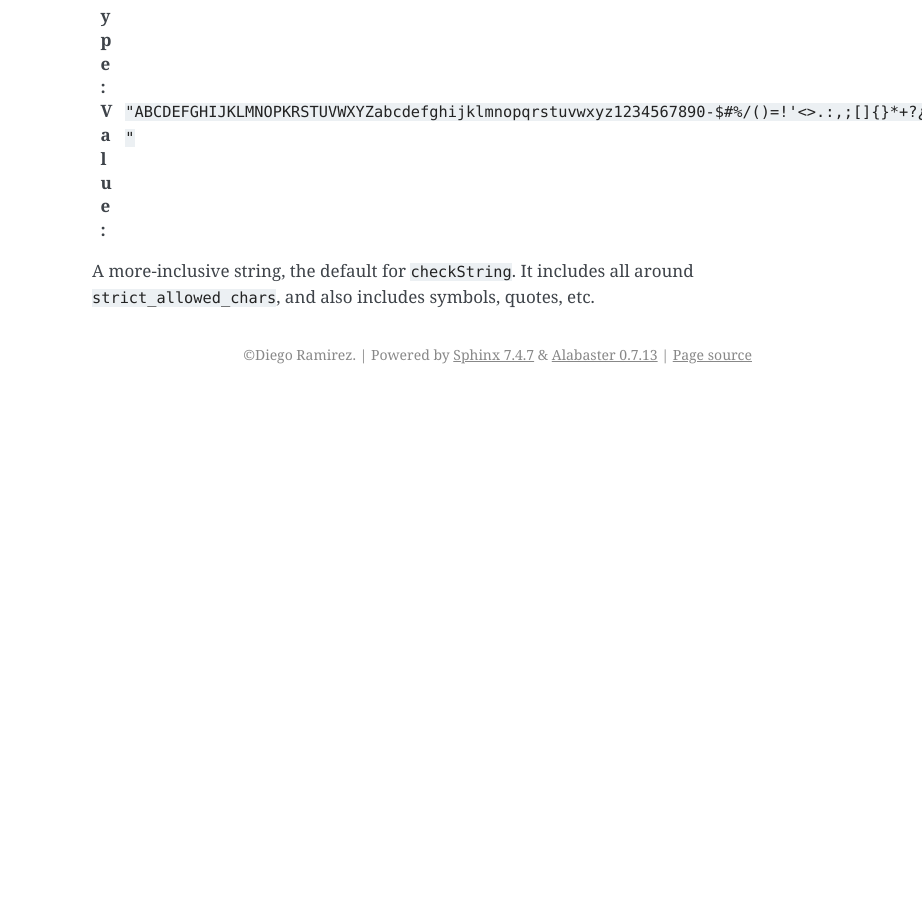
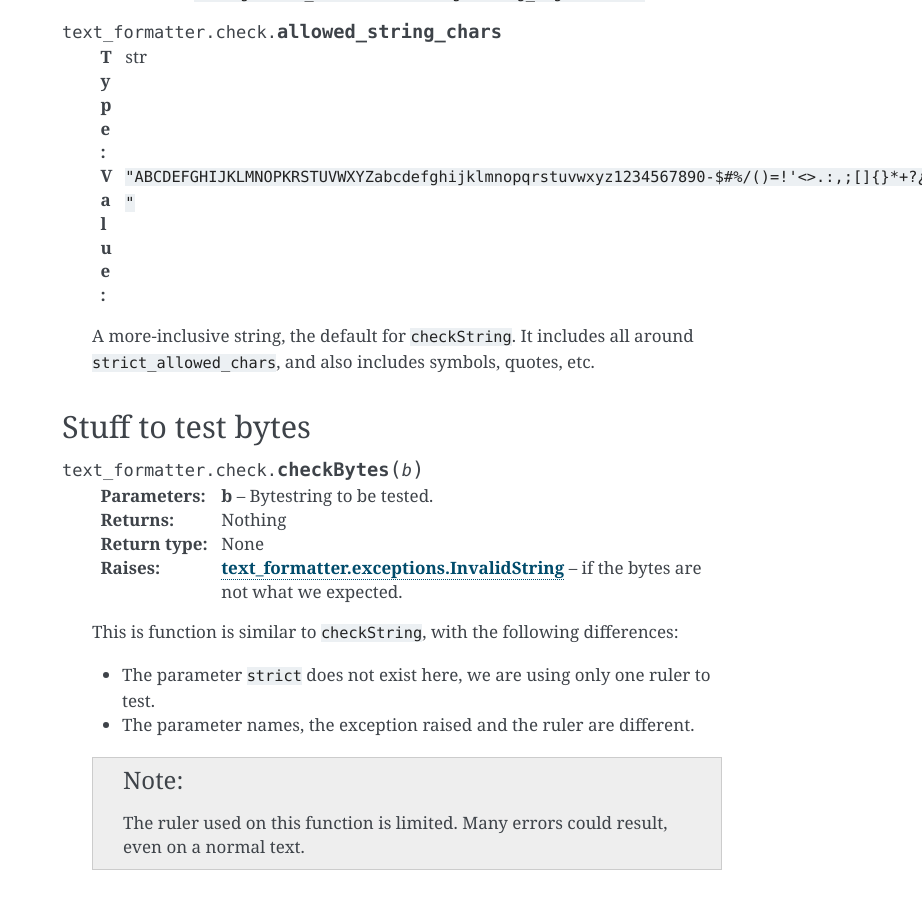
Before and after one commit to DiddiLeija/text_formatter, a Sphinx documentation site: the page built from docs/modules/module_check.rst, in a window 1280 px wide and 900 px high, scrolled down 1064 px. Shown: the whole window, without its empty margins (358-1280 px from the left). Built offline with Sphinx 7.4.7, drawn with Linux system fonts in a browser that asks for light colours; before the commit the page ends 1458 px from its top, so only the background shows below that; some of the changed text lies outside the part shown.

Commit message:
Update module_check.rst
Keep building the docs for this new functions.

```diff
--- a/docs/modules/module_check.rst
+++ b/docs/modules/module_check.rst
@@ -7,6 +7,9 @@
 
 This module has functions to test strings and other text types, to see if they can be easily used by
 other ``text_formatter`` submodules.
+
+Stuff to test strings
+---------------------
 
 .. py:function:: text_formatter.check.checkString(s, strict=False)
 
@@ -34,3 +37,23 @@ other ``text_formatter`` submodules.
    :value: ``"ABCDEFGHIJKLMNOPKRSTUVWXYZabcdefghijklmnopqrstuvwxyz1234567890-$#%/()=!'<>.:,;[]{}*+?¿¡\" "``
 
    A more-inclusive string, the default for ``checkString``. It includes all around ``strict_allowed_chars``, and also includes symbols, quotes, etc.
+
+Stuff to test bytes
+-------------------
+
+.. py:function:: text_formatter.check.checkBytes(b)
+
+   :param b: Bytestring to be tested.
+   :return: Nothing
+   :rtype: None
+   :raises text_formatter.exceptions.InvalidString: if the bytes are not what we expected.
+
+   This is function is similar to ``checkString``, with the following differences:
+
+   * The parameter ``strict`` does not exist here, we are using only one ruler to test.
+   * The parameter names, the exception raised and the ruler are different.
+
+   .. note::
+
+      The ruler used on this function is limited. Many errors could result, even on
+      a normal text.
```
